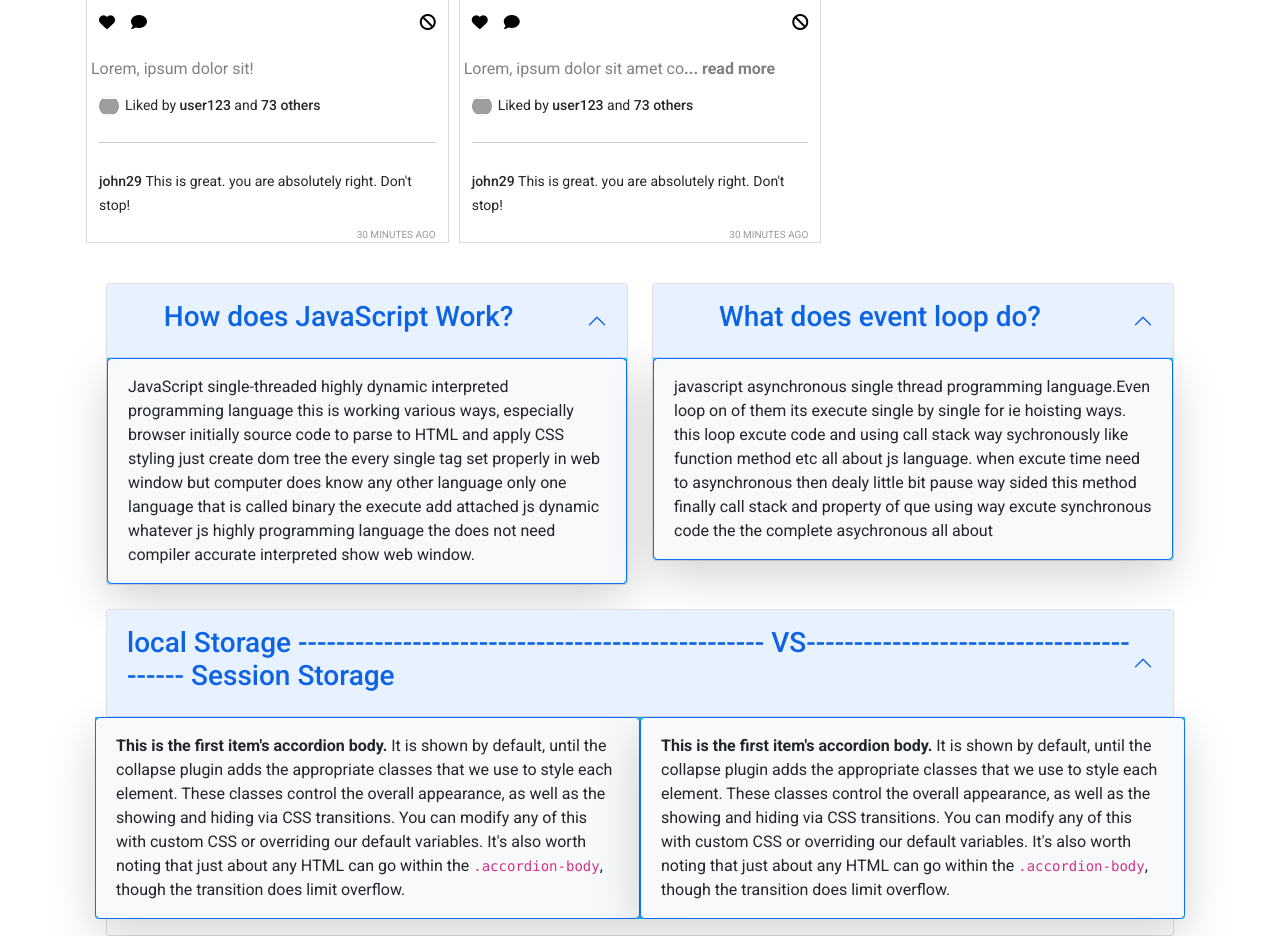
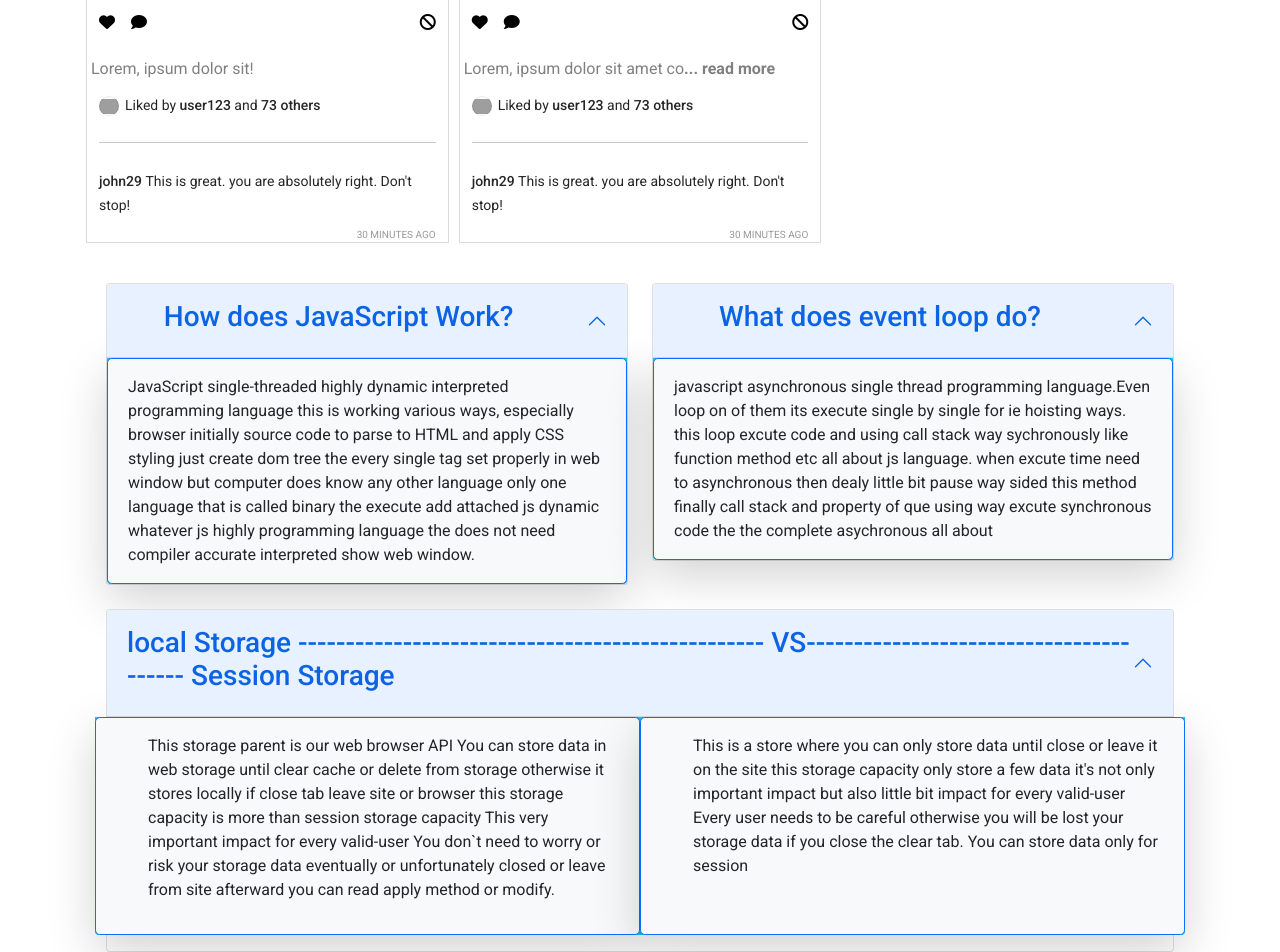
Before and after one commit to Mahabubhasan01/insta-sohor, a plain HTML site: page index.html in a window 1280 px wide. Shown: the part 1289-2241 px from the top of the page. Drawn offline with nearby package versions, Linux system fonts and the light colour scheme; grey boxes are pictures that could not be loaded.

Commit message:
done faq

```diff
--- a/index.html
+++ b/index.html
@@ -128,10 +128,22 @@
                           </h2>
                           <div id="panelsStayOpen-collapseThree" class="accordion-collapse collapse show   bg-info row mb-3" aria-labelledby="panelsStayOpen-headingThree">
                             <div class="accordion-body border rounded-3 border-primary bg-light shadow-lg col-md-6  ">
-                              <strong>This is the first item's accordion body.</strong> It is shown by default, until the collapse plugin adds the appropriate classes that we use to style each element. These classes control the overall appearance, as well as the showing and hiding via CSS transitions. You can modify any of this with custom CSS or overriding our default variables. It's also worth noting that just about any HTML can go within the <code>.accordion-body</code>, though the transition does limit overflow.
+                              <ul>
+                                This storage parent is our web browser API
+                                You can store data in web storage until clear cache or delete from storage otherwise it stores locally if close tab leave site or browser
+                                this storage capacity is more than session storage capacity
+                                This very important impact for every valid-user
+                                You don`t need to worry or risk your storage data eventually or unfortunately closed or leave from site afterward you can read apply method or modify.
+                              </ul>
                             </div>
                             <div class="accordion-body border rounded-3 border-primary bg-light shadow-lg col-md-6">
-                              <strong>This is the first item's accordion body.</strong> It is shown by default, until the collapse plugin adds the appropriate classes that we use to style each element. These classes control the overall appearance, as well as the showing and hiding via CSS transitions. You can modify any of this with custom CSS or overriding our default variables. It's also worth noting that just about any HTML can go within the <code>.accordion-body</code>, though the transition does limit overflow.
+                              <ul>
+                                This is a store where you can only store data until close or leave it on the site
+                                this storage capacity only store a few data
+                                it's not only important impact but also little bit impact for every valid-user
+                                Every user needs to be careful otherwise you will be lost your storage data if you close the clear tab.
+                                You can store data only for session
+                              </ul>
                             </div>
                           </div>
                         </div>
```
